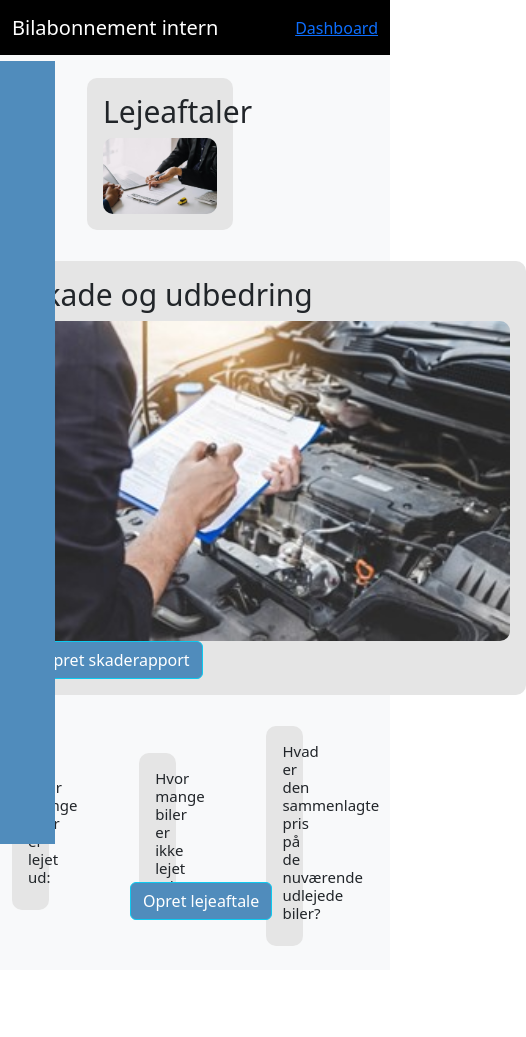
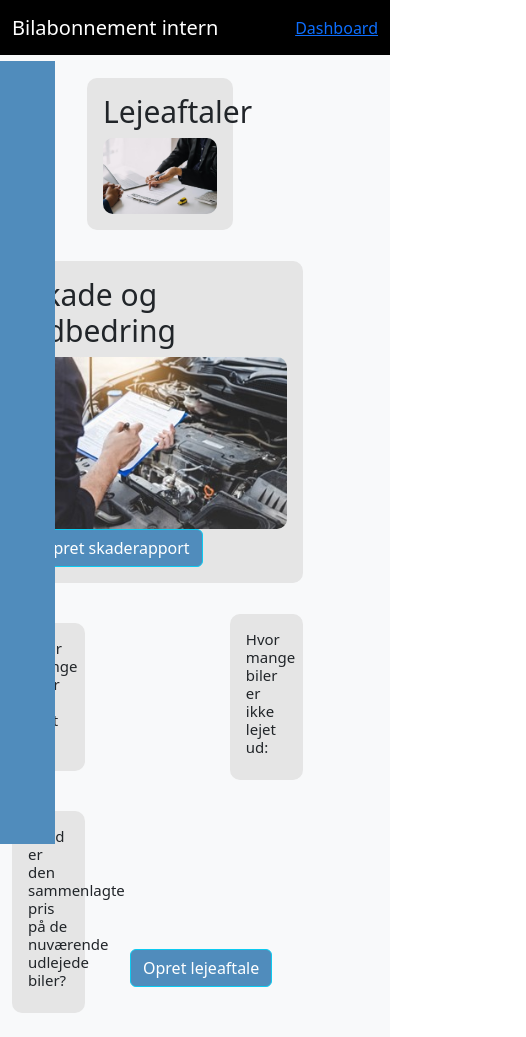
Before and after one commit to Abdu1RH/bilabonnement_app, a React (Create React App) app in the folder bilabonnementapp/: page / in a window 390 px wide. Shown: the whole page, 526 px wide, since content can reach past the window. Before the commit the page ends 970 px from the top, so only its background shows below. Built offline with nearby package versions, Linux system fonts and the light colour scheme.

Commit message:
make containers

```diff
--- a/bilabonnementapp/src/App.css
+++ b/bilabonnementapp/src/App.css
@@ -24,8 +24,8 @@
   background-color: rgb(229, 229, 229); /* light grey */
   margin-top: 15px;
   margin-right: 75px;
-  height: 10%;
-  width: 10%;
+  height: 20%;
+  width: 20%;
   border-radius: 10px; /* rounded corners */
 }
 
--- a/bilabonnementapp/src/App.js
+++ b/bilabonnementapp/src/App.js
@@ -34,7 +34,7 @@ function App() {
         <nav className="navbar navbar-expand-lg navbar-light bg-light">
           <div className="container-fluid">
             {/* Opret lejeaftale container */}
-            <div className="col-5 container-primary p-3 mb-3">
+            <div className="col-md-5 container-primary p-3 mb-3">
               <h1>Lejeaftaler</h1>
               <img
                 src={imgOfSubscription}
@@ -51,7 +51,7 @@ function App() {
             {/* Mellemrum mellem containere */}
             <div className="col-2"></div>
             {/* Opret skaderapport container */}
-            <div className="col-5 container-secondary p-3 mb-3">
+            <div className="col-md-5 container-secondary p-3 mb-3">
               <h1>Skade og udbedring</h1>
               <img
                 src={imgOfDamageReport}
@@ -62,13 +62,14 @@ function App() {
                 Opret skaderapport
               </Link>
             </div>
-            <div className="col-5 container-rentedCars p-3 mb-3">
+
+            <div className="col-md-5 container-rentedCars p-3 mb-3">
               <h2>Hvor mange biler er lejet ud:</h2>
             </div>
-            <div className="col-5 container-notRentedCars p-3 mb-3">
+            <div className="col-md-5 container-notRentedCars p-3 mb-3">
               <h2>Hvor mange biler er ikke lejet ud:</h2>
             </div>
-            <div className="col-5 container-totalPrice p-3 mb-3">
+            <div className="col-md-5 container-totalPrice p-3 mb-3">
               <h2>
                 Hvad er den sammenlagte pris på de nuværende udlejede biler?
               </h2>
```
